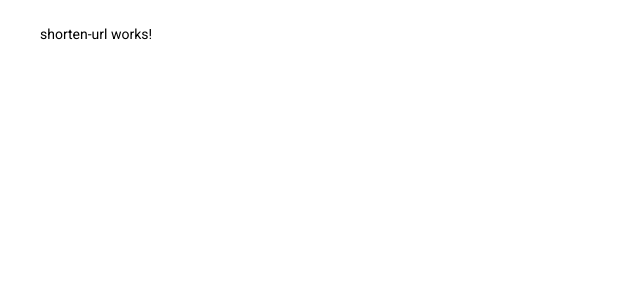
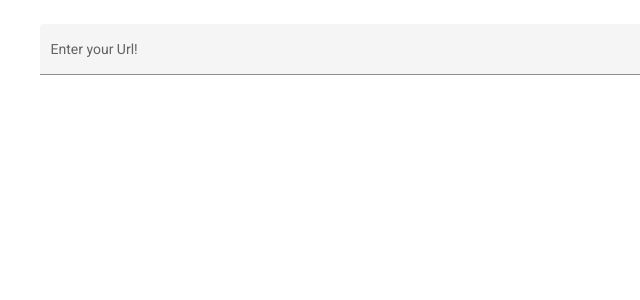
Before and after one commit to GlennTJR96/url-shortener, an Angular app in the folder UrlShortening_FE/: page /shorten in a window 1280 px wide. Shown: the top 300 px of the page, without its empty margins (0-640 px from the left). Built offline with nearby package versions, Linux system fonts and the light colour scheme.

Commit message:
(FE) updated url service for shorten-url component to use to send CREATE request to BE

```diff
--- a/UrlShortening_FE/src/app/components/shorten-url/shorten-url.component.html
+++ b/UrlShortening_FE/src/app/components/shorten-url/shorten-url.component.html
@@ -1 +1,12 @@
-<p>shorten-url works!</p>
+<div>
+    <form [formGroup]="urlForm" class="input-form" (submit)="doShorten()">
+        <mat-form-field class="url_input" appearance="fill">
+            <mat-label>Enter your Url!</mat-label>
+            <input matInput formControlName="suppliedUrlFormControlName" placeholder="Enter your URL here">
+        </mat-form-field>
+    </form>
+
+    <div class="result" *ngIf="hasResult">
+        <p>This is your result: {{shortenedUrl}} </p>
+    </div>
+</div>
--- a/UrlShortening_FE/src/app/components/shorten-url/shorten-url.component.scss
+++ b/UrlShortening_FE/src/app/components/shorten-url/shorten-url.component.scss
@@ -0,0 +1,3 @@
+.url_input {
+    width: 100%
+}
--- a/UrlShortening_FE/src/app/components/shorten-url/shorten-url.component.ts
+++ b/UrlShortening_FE/src/app/components/shorten-url/shorten-url.component.ts
@@ -1,4 +1,6 @@
 import { Component, OnInit } from '@angular/core';
+import { FormBuilder, FormControl, FormGroup } from '@angular/forms';
+import { UrlService } from 'src/app/services/url.service';
 
 @Component({
   selector: 'app-shorten-url',
@@ -7,9 +9,25 @@ import { Component, OnInit } from '@angular/core';
 })
 export class ShortenUrlComponent implements OnInit {
 
-  constructor() { }
+  hasResult: boolean = false;
+  shortenedUrl: string = '';
+
+  urlForm: FormGroup = this.formBuilder.group(
+    {suppliedUrlFormControlName: new FormControl('')}
+  )
+
+  constructor(private formBuilder: FormBuilder,
+    private urlService: UrlService) { }
 
   ngOnInit(): void {
+    console.log('inisssted!');
   }
 
+  doShorten(): void{
+    const input = this.urlForm.get('suppliedUrlFormControlName').value;
+    this.urlService.saveNewUrl(input).subscribe(res => {
+      this.hasResult = true;
+      this.shortenedUrl = location.origin + '/' + res.hashed;
+    });
+  }
 }
--- a/UrlShortening_FE/src/app/services/url.service.ts
+++ b/UrlShortening_FE/src/app/services/url.service.ts
@@ -14,7 +14,10 @@ export class UrlService {
 
   constructor(private http: HttpClient) { }
 
-  saveNewUrl(data: any): Observable<any> {
+  saveNewUrl(url: string): Observable<any> {
+    let data = {
+      'url': url
+    }
     return this.http.post(baseUrl, data);
   }
 
```
Also changed, not shown: UrlShortening_FE/src/app/app.module.ts (+5 -2 lines).
